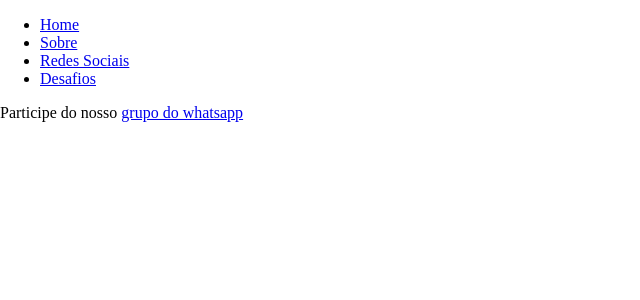
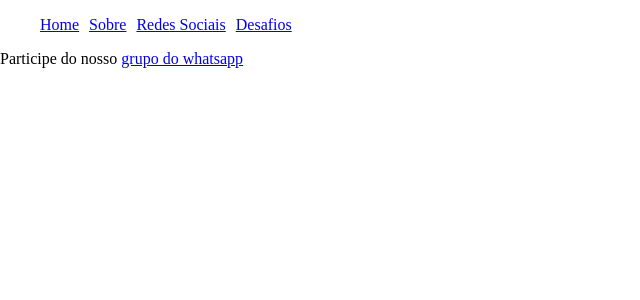
Before and after one commit to DevsGenteBoa/desenvolvimento-web-oficial, a Next.js app: page / in a window 1280 px wide. Shown: the top 300 px of the page, without its empty margins (0-640 px from the left). Built offline with nearby package versions, Linux system fonts and the light colour scheme.

Commit message:
adicionando estilo de layout no menu

```diff
--- /dev/null
+++ b/src/componentes/Menu/Menu.module.css
@@ -0,0 +1,5 @@
+#menu {
+  display: flex;
+  gap: 10px;
+  list-style: none;
+}
--- a/src/componentes/Menu/index.tsx
+++ b/src/componentes/Menu/index.tsx
@@ -1,9 +1,10 @@
 import Link from "next/link";
+import styles from "./Menu.module.css";
 
 const Menu = () => {
   return (
     <nav>
-      <ul>
+      <ul id={styles.menu}>
         <li>
           <Link href="/">
             <a>Home</a>
```
